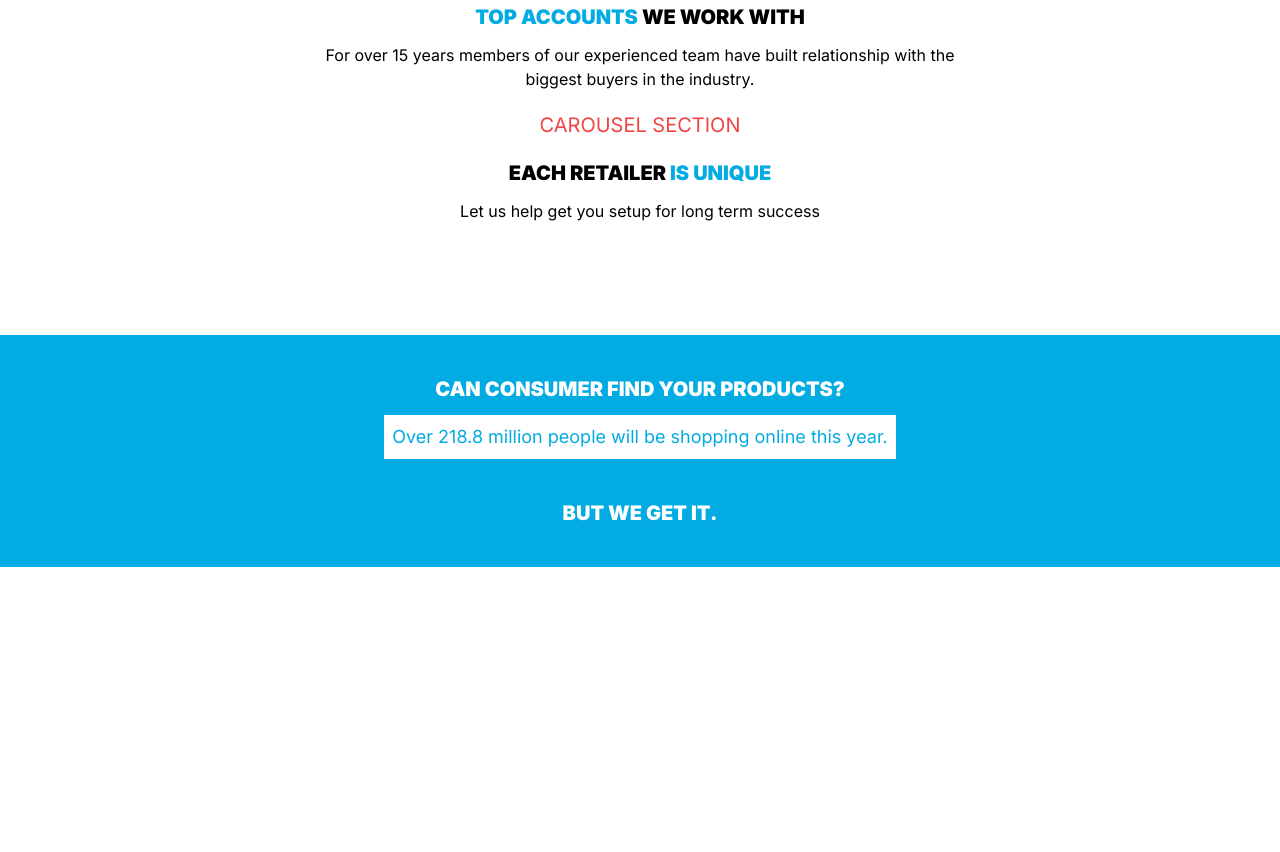
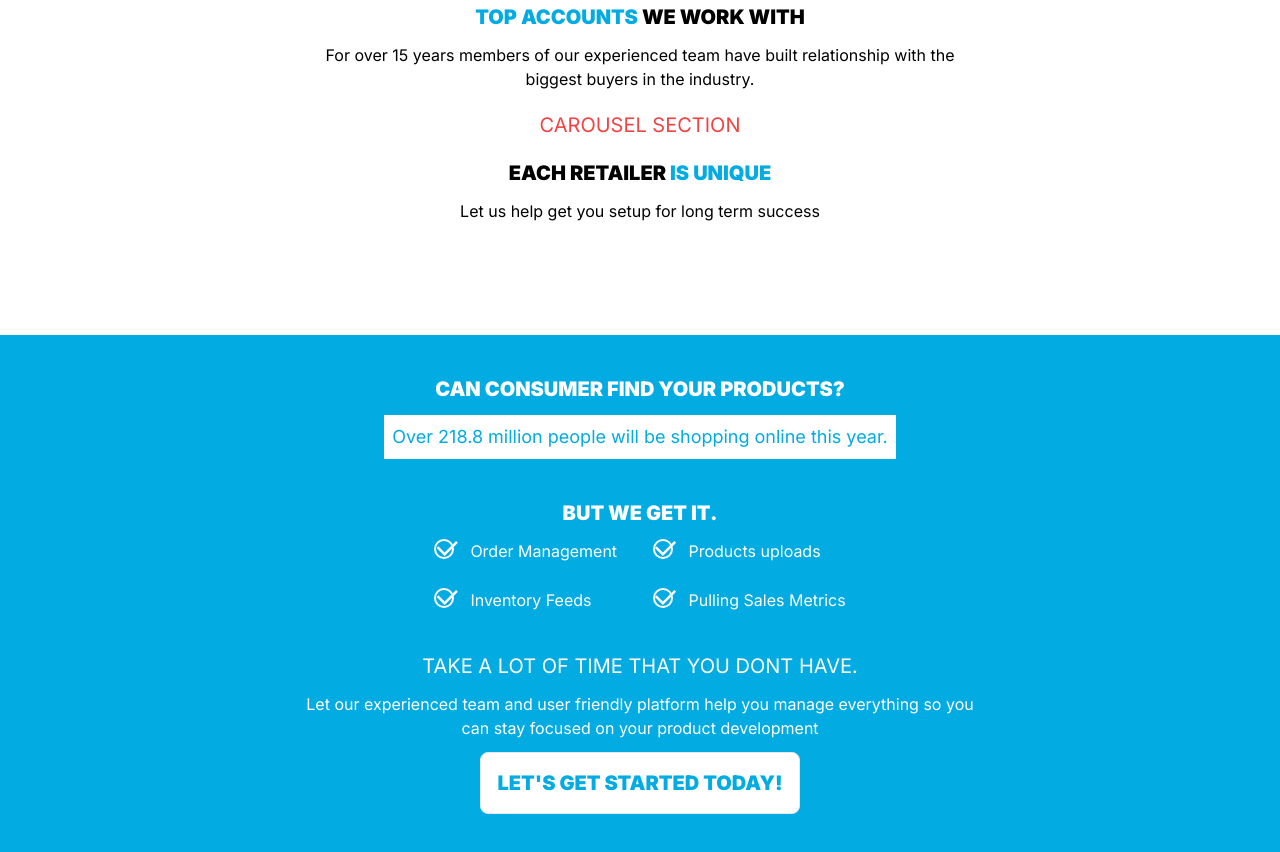
Before and after one commit to bass12345-dev/grow_tailwind, a website: page new/src/index.html in a window 1280 px wide. Shown: the part 553-1405 px from the top of the page. Before the commit the page ends 1120 px from the top, so only its background shows below. Drawn offline with nearby package versions, Linux system fonts and the light colour scheme.

Commit message:
blue section

```diff
--- a/new/src/index.html
+++ b/new/src/index.html
@@ -188,8 +188,53 @@
                   </div>
 
                   <!-- -------------------Are your Products on the big ecommerce-------------- -->
-                  <div class="top-title  text-center font-inter flex flex-col items-center gap-3 mt-10">
-                    <p class="text-white uppercase text-xl  font-black">BUT WE GET IT.</p>
+                  <div class="top-title  text-center font-inter text-white flex flex-col items-center gap-3 mt-10">
+                    <p class="uppercase text-xl  font-black">BUT WE GET IT.</p>
+                    <div class="grid grid-cols-2 gap-[25px] ">
+                      <div class="flex gap-4 "><div
+                        class="w-5 h-5 border border-2 border-white rounded-full relative text-3xl"
+                      >
+                        <i
+                          class="ri-check-line absolute top-1/2 left-[11px] -translate-x-1/2 -translate-y-1/2  "
+                        ></i>
+                      </div> Order Management</div>
+                      <!-- ... -->
+                      <div class="flex gap-4 "><div
+                        class="w-5 h-5 border border-2 border-white rounded-full relative text-3xl"
+                      >
+                      <i
+                      class="ri-check-line absolute top-1/2 left-[11px] -translate-x-1/2 -translate-y-1/2 "
+                    ></i>
+                      </div>Products uploads</div>
+                      <div class="flex gap-4 "><div
+                        class="w-5 h-5 border border-2 border-white rounded-full relative text-3xl"
+                      >
+                      <i
+                      class="ri-check-line absolute top-1/2 left-[11px] -translate-x-1/2 -translate-y-1/2  "
+                    ></i>
+                      </div>Inventory Feeds</div>
+                      <!-- ... -->
+                      <div class="flex gap-4 "><div
+                        class="w-5 h-5 border border-2 border-white rounded-full relative text-3xl"
+                      >
+                      <i
+                      class="ri-check-line absolute top-1/2 left-[11px] -translate-x-1/2 -translate-y-1/2 "
+                    ></i>
+                      </div>Pulling Sales Metrics</div>
+                    </div>
+                  </div>
+
+
+                  <div class="top-title text-white  text-center font-inter flex flex-col items-center gap-3 mt-10">
+                    <p class=" uppercase text-xl uppercase">Take a lot of time that you dont have.</p>
+
+                    <p class=" text-md font-inter">Let our experienced team and user friendly platform  help you
+                      manage everything  so you </br> can stay focused on your product development
+
+                  </p>
+
+                  <button class="uppercase bg-white text-growPrimaryColor p-4 text-xl font-black border rounded-lg">let's get started today!</button>
+
                   </div>
 
                 </div>
```
Also changed, not shown: new/dist/output.css.
